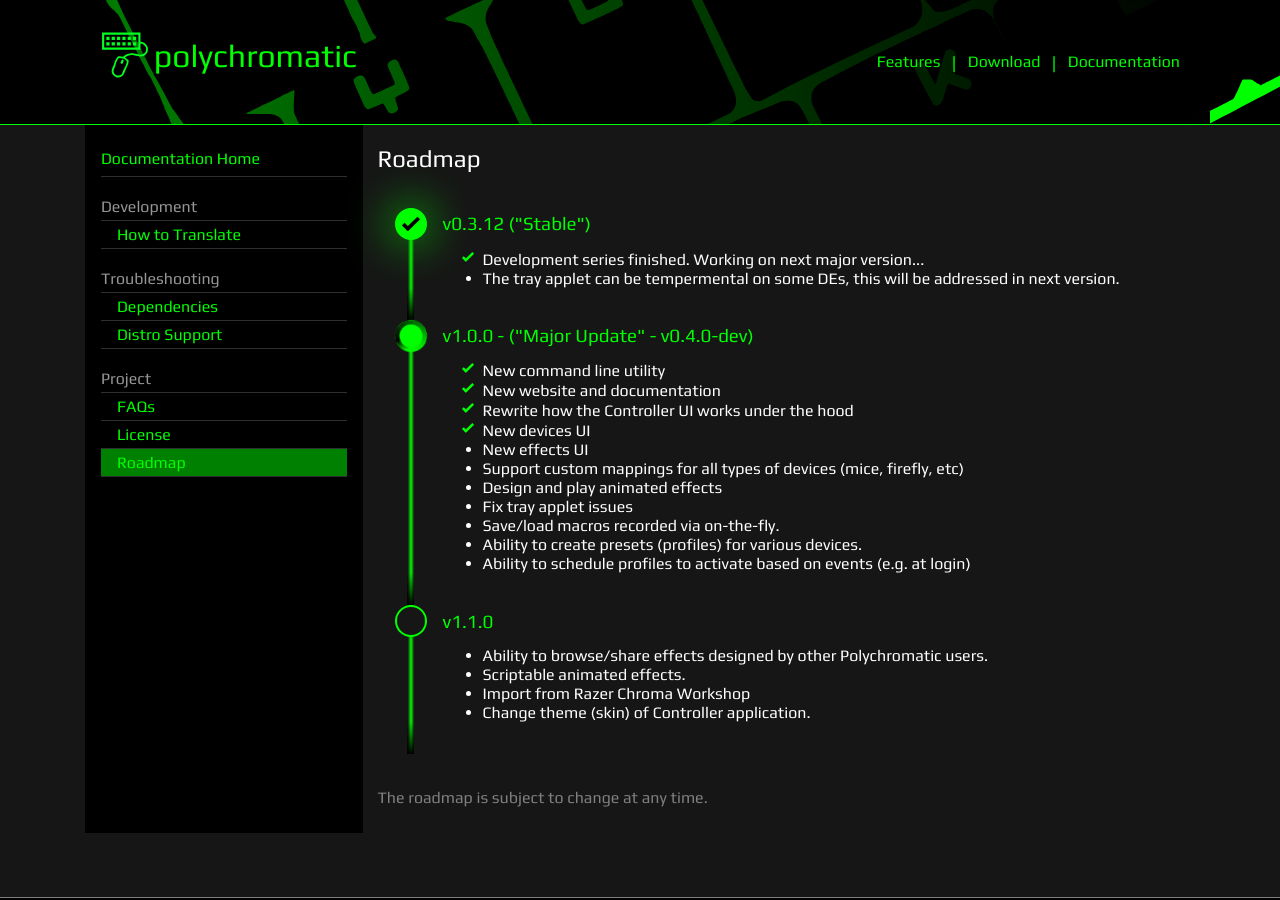
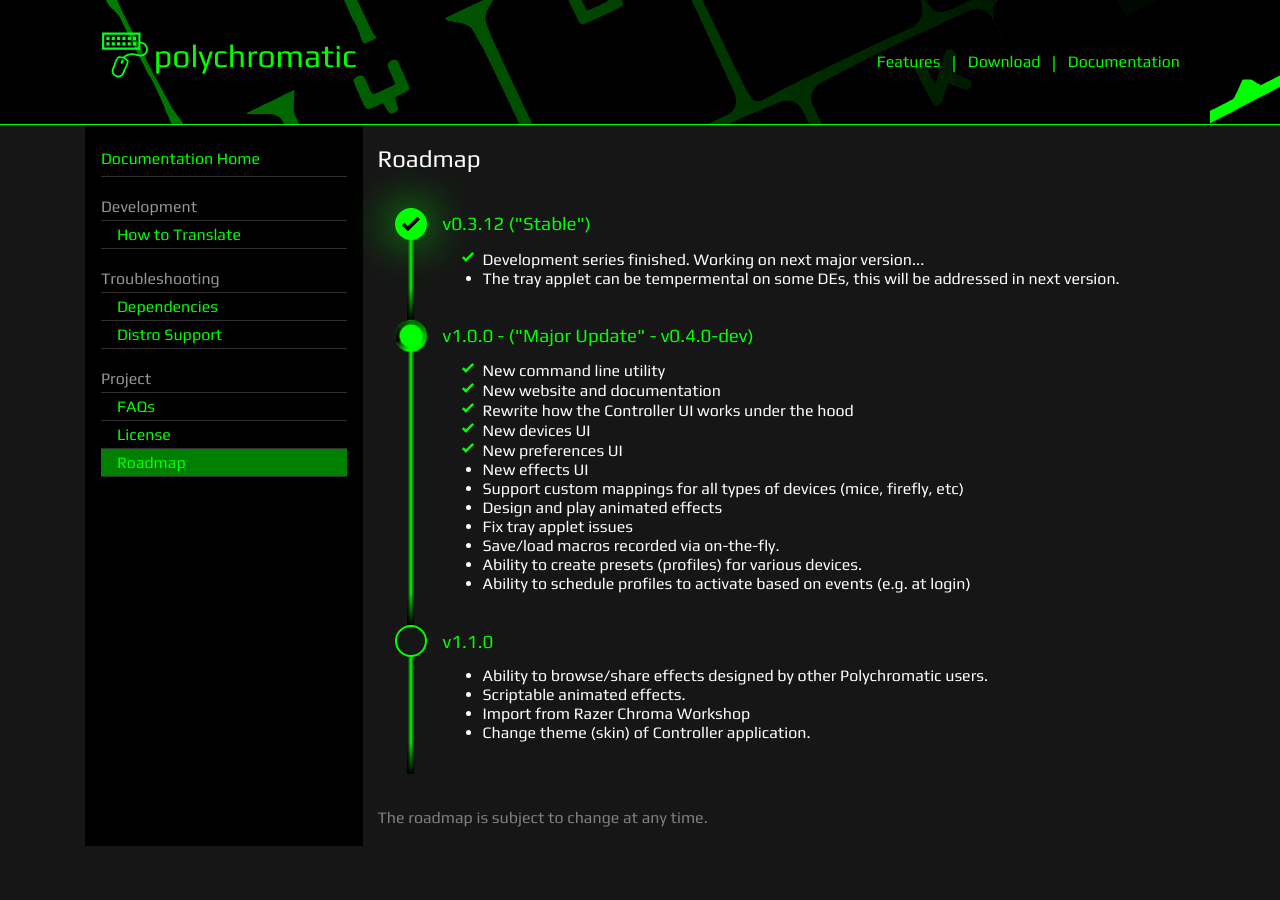
Before and after one commit to polychromatic/website, a Jekyll site: the page built from docs/roadmap.md, in a window 1280 px wide and 900 px high. Built offline with Jekyll 4.4.1, drawn with Linux system fonts in a browser that asks for light colours.

Commit message:
Roadmap: New preferences UI built.

```diff
--- a/docs/roadmap.md
+++ b/docs/roadmap.md
@@ -19,6 +19,7 @@ roadmap:
         - New website and documentation
         - Rewrite how the Controller UI works under the hood
         - New devices UI
+        - New preferences UI
       pending:
         - New effects UI
         - Support custom mappings for all types of devices (mice, firefly, etc)
```
